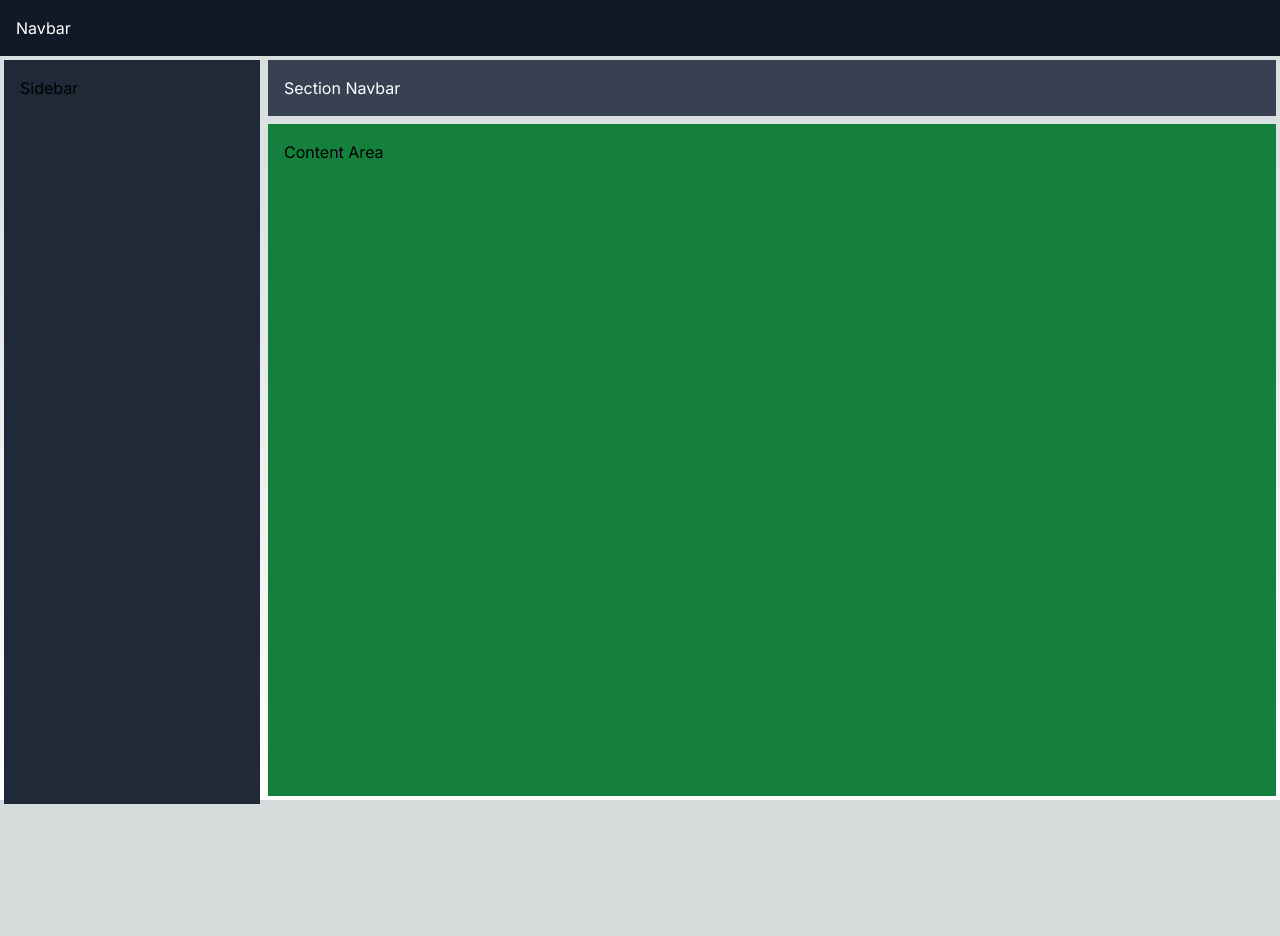
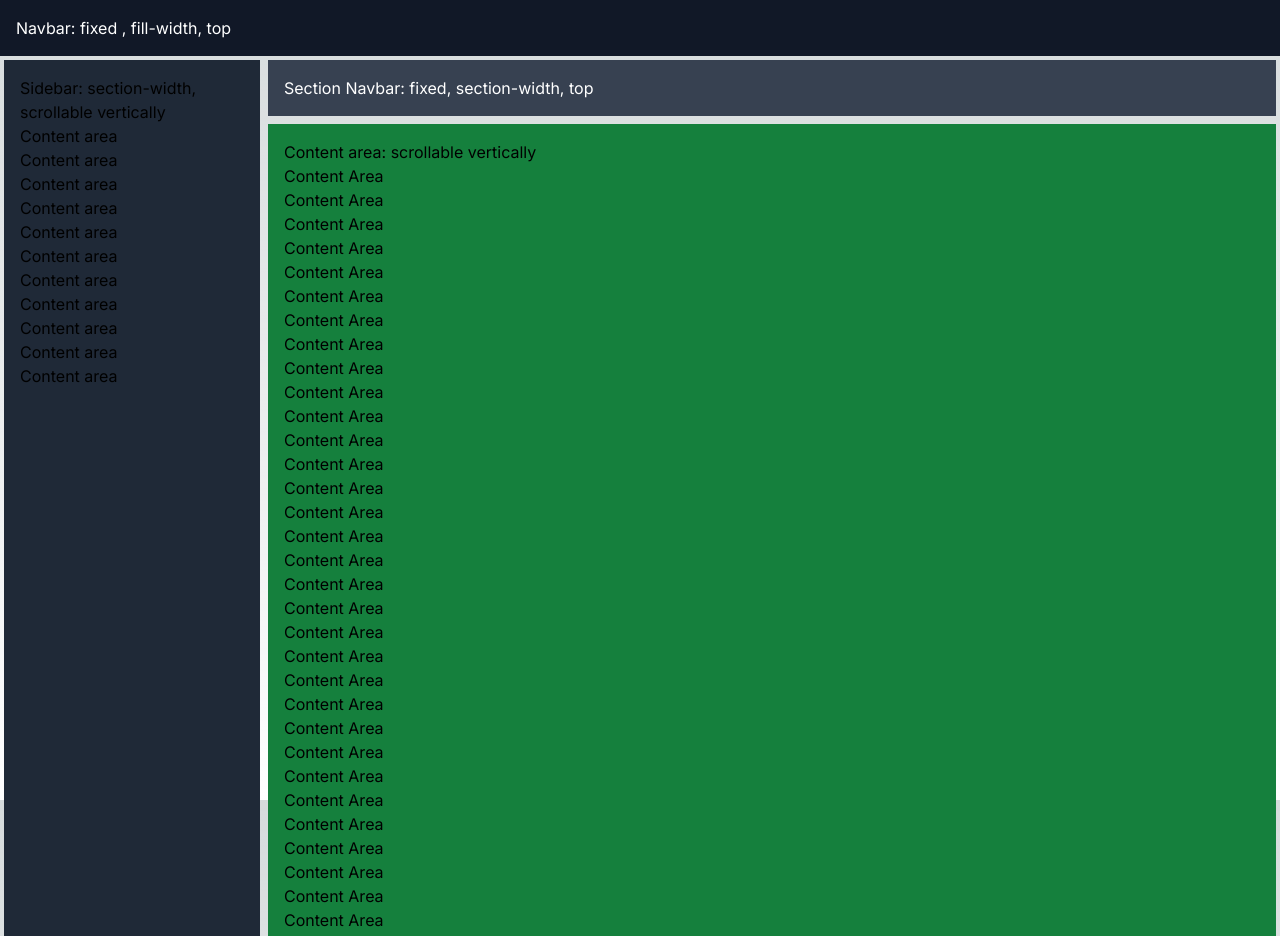
Before and after one commit to NVR-2023/TBD-GiftMe-wish-list-app, a Next.js app: page /wishlists in a window 1280 px wide. Shown: the top 936 px of the page. Before the commit the page ends 804 px from the top, so only its background shows below. Built offline with nearby package versions, Linux system fonts and the light colour scheme.

Commit message:
detailed layout

```diff
--- a/src/app/wishlists/page.tsx
+++ b/src/app/wishlists/page.tsx
@@ -8,19 +8,68 @@ export default function Wishlists() {
   const { userDetails, setUserDetails } = useAppContext();
   return (
     <div className="flex flex-col h-screen">
-      <div className="bg-gray-900 text-white p-4">
-        Navbar
-      </div>
+      <div className="bg-gray-900 text-white p-4">Navbar: fixed , fill-width, top</div>
       <div className="flex flex-1">
         <div className="m-1 w-1/5 h-full bg-gray-800 p-4 overflow-y-auto">
-        Sidebar
+          Sidebar: section-width, scrollable vertically
+          <p>Content area</p>
+          <p>Content area</p>
+          <p>Content area</p>
+          <p>Content area</p>
+          <p>Content area</p>
+          <p>Content area</p>
+          <p>Content area</p>
+          <p>Content area</p>
+          <p>Content area</p>
+          <p>Content area</p>
+          <p>Content area</p>
         </div>
         <div className="flex flex-col flex-1">
           <div className="m-1 bg-gray-700 text-white p-4">
-            Section Navbar
+            Section Navbar: fixed, section-width, top
           </div>
-          <div className="m-1 flex-1 bg-green-700 p-4 overflow-y-auto">
-            Content Area
+          <div className="m-1 flex-1 bg-green-700 p-4 h-full overflow-y-auto">
+            Content area: scrollable vertically
+            <p>Content Area</p>
+            <p>Content Area</p>
+            <p>Content Area</p>
+            <p>Content Area</p>
+            <p>Content Area</p>
+            <p>Content Area</p>
+            <p>Content Area</p>
+            <p>Content Area</p>
+            <p>Content Area</p>
+            <p>Content Area</p>
+            <p>Content Area</p>
+            <p>Content Area</p>
+            <p>Content Area</p>
+            <p>Content Area</p>
+            <p>Content Area</p>
+            <p>Content Area</p>
+            <p>Content Area</p>
+            <p>Content Area</p>
+            <p>Content Area</p>
+            <p>Content Area</p>
+            <p>Content Area</p>
+            <p>Content Area</p>
+            <p>Content Area</p>
+            <p>Content Area</p>
+            <p>Content Area</p>
+            <p>Content Area</p>
+            <p>Content Area</p>
+            <p>Content Area</p>
+            <p>Content Area</p>
+            <p>Content Area</p>
+            <p>Content Area</p>
+            <p>Content Area</p>
+            <p>Content Area</p>
+            <p>Content Area</p>
+            <p>Content Area</p>
+            <p>Content Area</p>
+            <p>Content Area</p>
+            <p>Content Area</p>
+            <p>Content Area</p>
+            <p>Content Area</p>
           </div>
         </div>
       </div>
```
